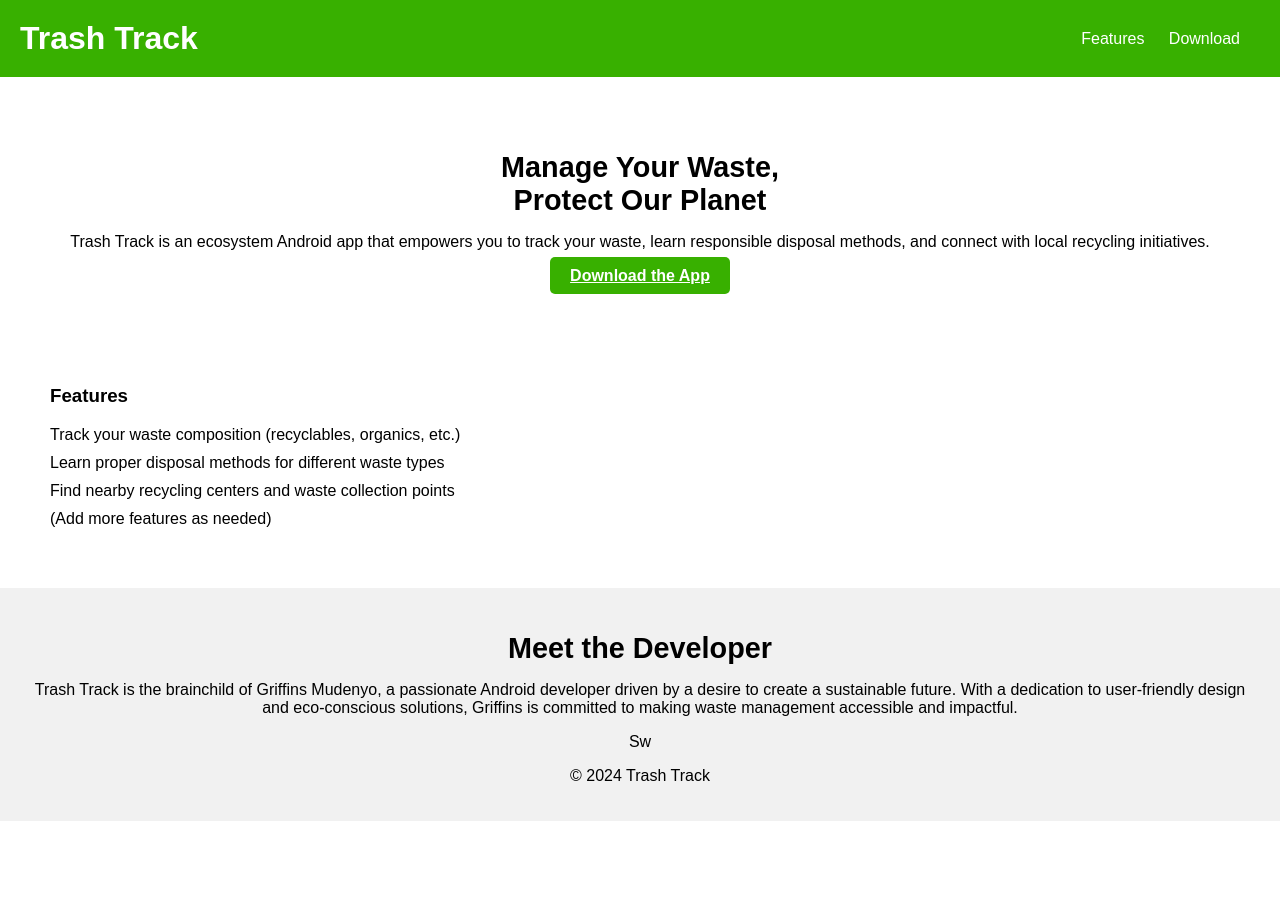
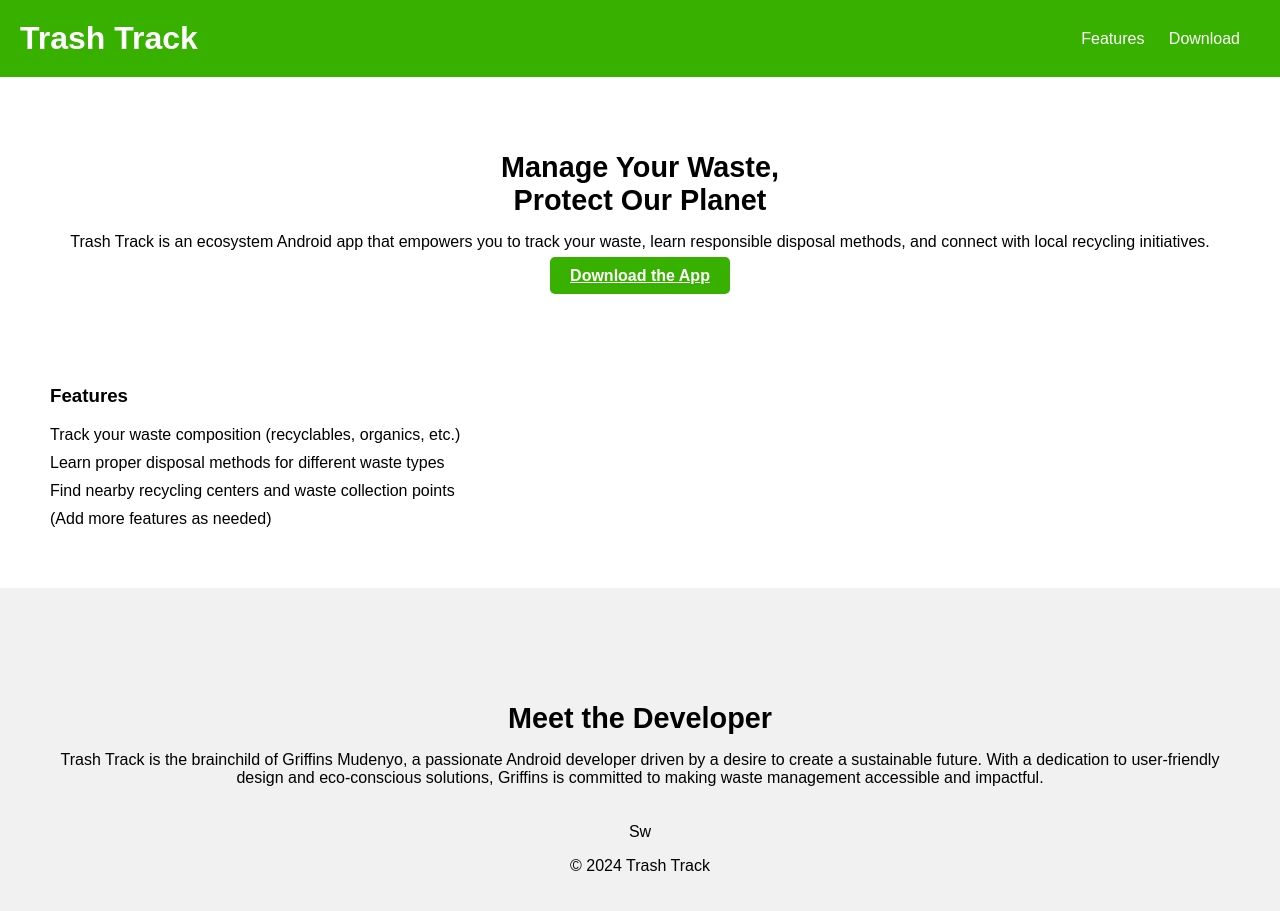
Before and after one commit to TechGriffo254/TechGriffo254.github.io, a plain HTML site: page index.html in a window 1280 px wide. Before the commit the page ends 821 px from the top, so only its background shows below. Drawn offline with Linux system fonts and the light colour scheme.

Commit message:
Update style.css

```diff
--- a/style.css
+++ b/style.css
@@ -72,6 +72,12 @@ footer {
 .download-button:hover {
   background-color: #2e8b00; /* Darker green on hover */
 }
+.about-me {
+  text-align: center;
+  padding: 20px;
+  background-color: #f1f1f1;
+  margin-top: 50px;
+}
 
 #features { /* Add styling for section with ID "features" (optional) */
   /* Add styles here to customize the appearance of the features section */
```
